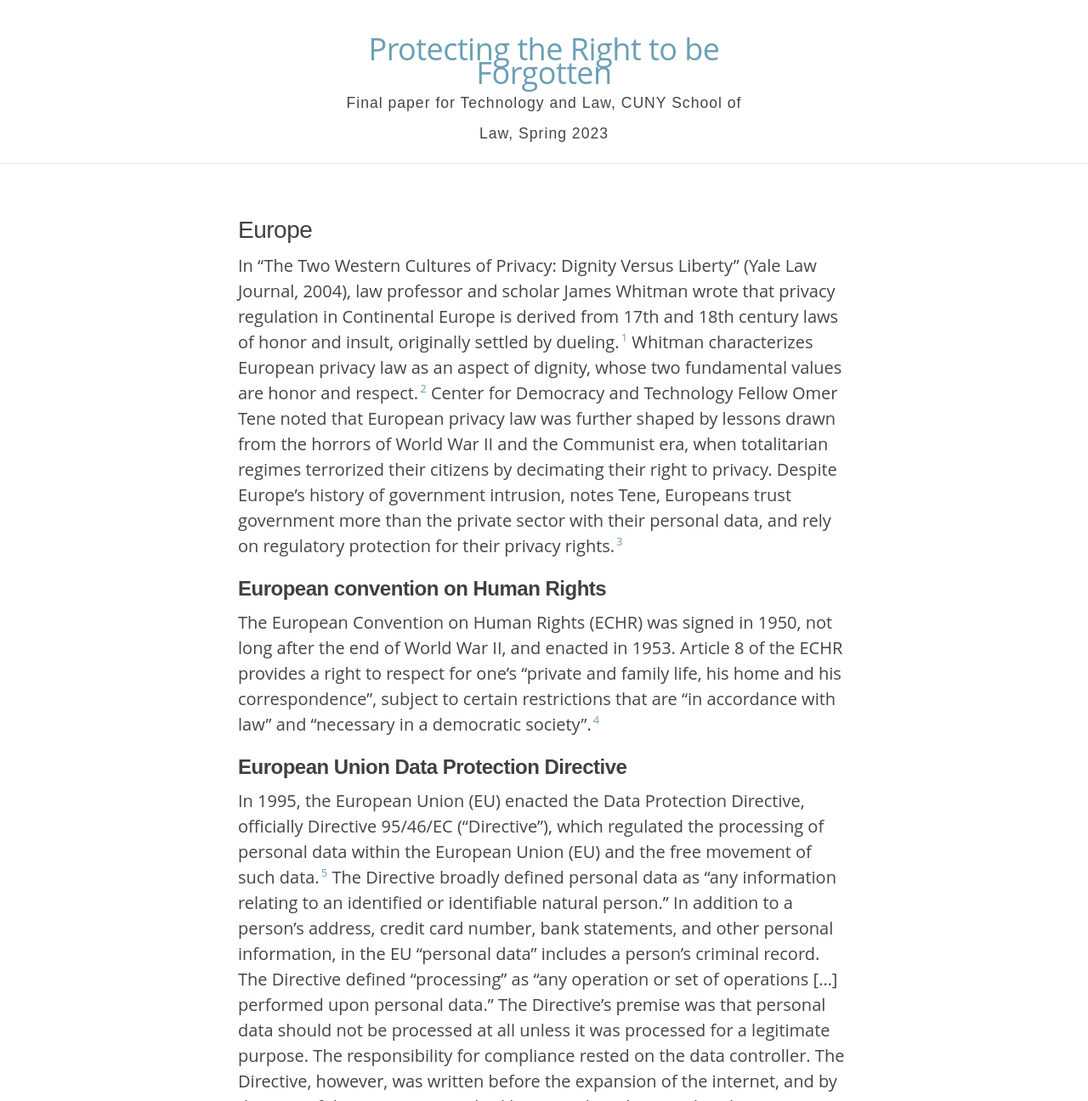
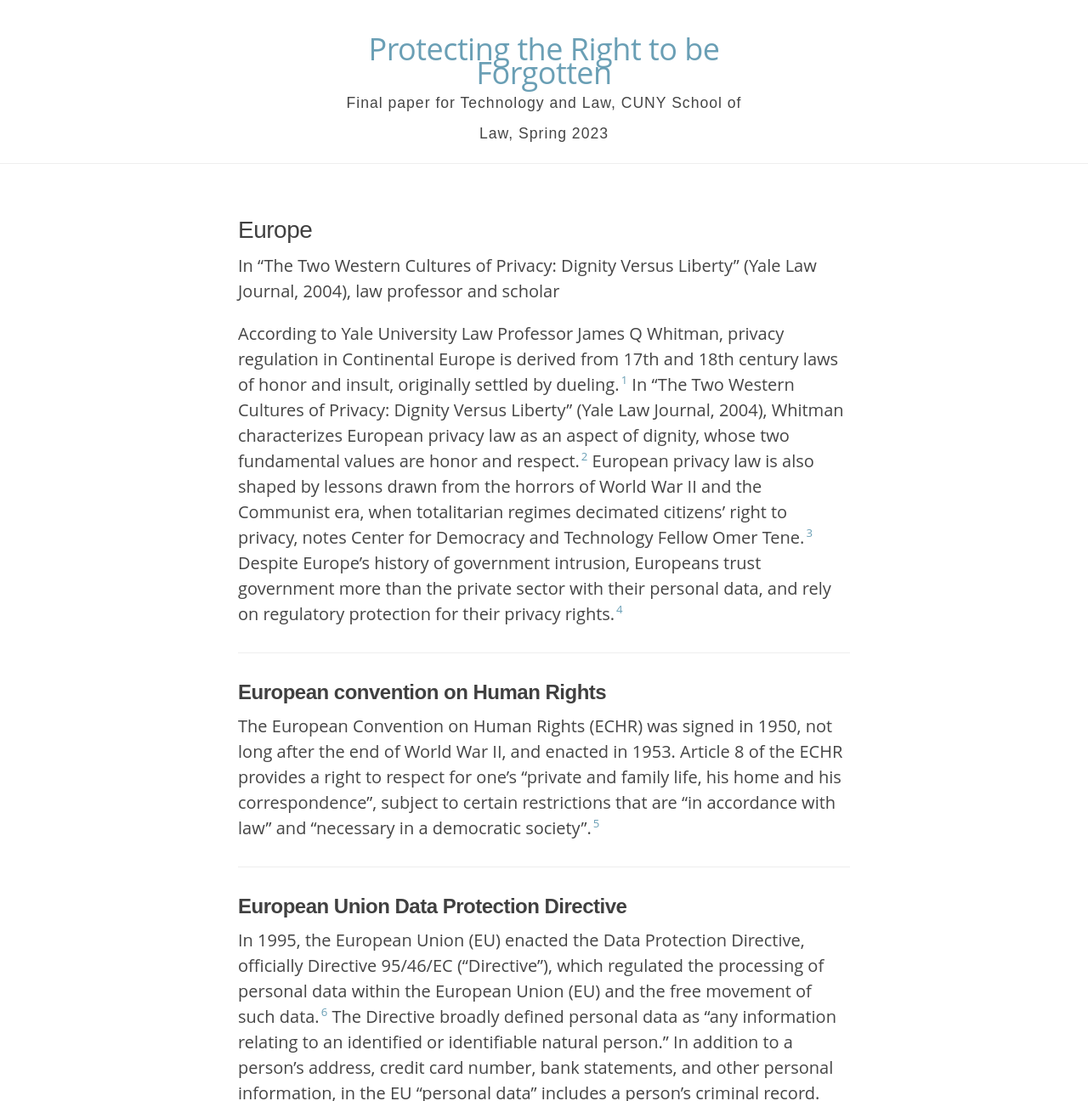
Before and after one commit to binipringle/right-to-be-forgotten, a Jekyll site: the page built from _texts/2-europe.md, in a window 1280 px wide and 1400 px high, cut to the strip 104-1400 px from the top of the window. Shown: the whole strip at 85% size. Built offline with Jekyll 4.4.1, drawn with Linux system fonts in a browser that asks for light colours; some of the changed text lies outside the part shown.

Commit message:
edited europe

```diff
--- a/_texts/2-europe.md
+++ b/_texts/2-europe.md
@@ -16,9 +16,11 @@ toc:
 
 ---
 
-In “The Two Western Cultures of Privacy: Dignity Versus Liberty” (Yale Law Journal, 2004), law professor and scholar James Whitman wrote that privacy regulation in Continental Europe is derived from 17th and 18th century laws of honor and insult, originally settled by dueling.[^1] Whitman characterizes European privacy law as an aspect of dignity, whose two fundamental values are honor and respect.[^2] Center for Democracy and Technology Fellow Omer Tene noted that European privacy law was further shaped by lessons drawn from the horrors of World War II and the Communist era, when totalitarian regimes terrorized their citizens by decimating their right to privacy. Despite Europe's history of government intrusion, notes Tene, Europeans trust government more than the private sector with their personal data, and rely on regulatory protection for their privacy rights.[^4]
+In “The Two Western Cultures of Privacy: Dignity Versus Liberty” (Yale Law Journal, 2004), law professor and scholar
 
-[^1]:Whitman, James Q. "The Two Western Cultures of Privacy: Dignity Versus Liberty." Yale Law Journal, vol. 113, no. 6, April 2004, [privacy.comparativelaw.yale.edu/article/two-western-cultures-privacy-dignity-versus-liberty](https://www.yalelawjournal.org/article/the-two-western-cultures-of-privacy-dignity-versus-liberty). Accessed 14 May 2023.
+According to Yale University Law Professor James Q Whitman, privacy regulation in Continental Europe is derived from 17th and 18th century laws of honor and insult, originally settled by dueling.[^1] In “The Two Western Cultures of Privacy: Dignity Versus Liberty” (Yale Law Journal, 2004), Whitman characterizes European privacy law as an aspect of dignity, whose two fundamental values are honor and respect.[^2] European privacy law is also shaped by lessons drawn from the horrors of World War II and the Communist era, when totalitarian regimes decimated citizens' right to privacy, notes Center for Democracy and Technology Fellow Omer Tene.[^3] Despite Europe's history of government intrusion, Europeans trust government more than the private sector with their personal data, and rely on regulatory protection for their privacy rights.[^4]
+
+[^1]:Whitman, James Q. "The Two Western Cultures of Privacy: Dignity Versus Liberty." Yale Law Journal, vol. 113, no. 6, April 2004, [privacy.comparativelaw.yale.edu/article/two-western-cultures-privacy-dignity-versus-liberty](https://papers.ssrn.com/sol3/papers.cfm?abstract_id=476041). Accessed 14 May 2023. Yale law school research paper available at SSRN: [https://ssrn.com/abstract=476041](https://ssrn.com/abstract=476041) or [http://dx.doi.org/10.2139/ssrn.476041](http://dx.doi.org/10.2139/ssrn.476041).
 
 [^2]:*Id.*
 
@@ -26,11 +28,15 @@ In “The Two Western Cultures of Privacy: Dignity Versus Liberty” (Yale Law J
 
 [^4]:*Id.*
 
+---
+
 ## **European convention on Human Rights**
 
 The European Convention on Human Rights (ECHR) was signed in 1950, not long after the end of World War II, and enacted in 1953. Article 8 of the ECHR provides a right to respect for one's "private and family life, his home and his correspondence", subject to certain restrictions that are "in accordance with law" and "necessary in a democratic society".[^5]
 
 [^5]:Council of Europe. "European Convention on Human Rights - Article 8: Right to respect for private and family life." Council of Europe, [www.coe.int/en/web/human-rights-convention/private-life](https://www.coe.int/en/web/human-rights-convention/private-life). Accessed 14 May 2023.
+
+---
 
 ## **European Union Data Protection Directive**
 
```
